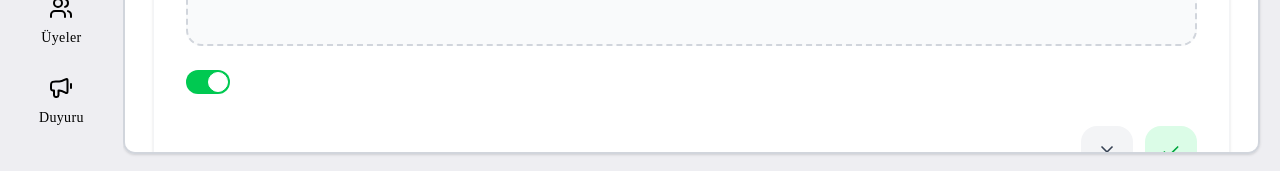
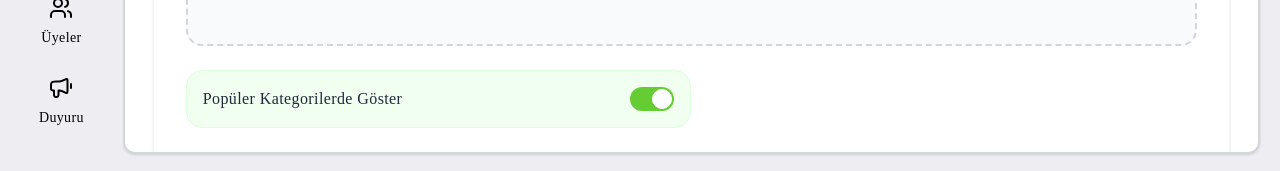
Before and after one commit to t4ner/ecommerce-admin, a Next.js app: page /categories in a window 1280 px wide. Shown: the part 626-797 px from the top of the page. Built offline with nearby package versions, Linux system fonts and the light colour scheme; no server answers; a web font is replaced by a local one.

Commit message:
categoryform updated

```diff
--- a/src/components/categories/CategoryForm.js
+++ b/src/components/categories/CategoryForm.js
@@ -441,7 +441,11 @@
           </div>
 
           {/* 👁️ Görünürlük */}
-          <div className="flex items-center gap-3">
+          <div className="rounded-2xl border border-[#DCFFDC] bg-[#F0FFF0] p-4 w-[50%]">
+            <div className="flex items-center justify-between">
+              <span className="text-gray-800 font-medium tracking-wide">
+               Popüler Kategorilerde Göster
+              </span>
               <label className="relative inline-flex items-center cursor-pointer">
                 <input
                   type="checkbox"
@@ -451,8 +455,9 @@
                   }
                   className="sr-only peer"
                 />
-              <div className="w-11 h-6 bg-gray-300 peer-focus:outline-none peer-focus:ring-4 peer-focus:ring-gray-900/10 rounded-full peer peer-checked:after:translate-x-full peer-checked:after:border-white after:content-[''] after:absolute after:top-[2px] after:left-[2px] after:bg-white after:border-gray-300 after:border after:rounded-full after:h-5 after:w-5 after:transition-all peer-checked:bg-green-500"></div>
+                <div className="w-11 h-6 bg-gray-300 peer-focus:outline-none peer-focus:ring-4 peer-focus:ring-gray-900/10 rounded-full peer peer-checked:after:translate-x-full peer-checked:after:border-white after:content-[''] after:absolute after:top-[2px] after:left-[2px] after:bg-white after:border-gray-300 after:border after:rounded-full after:h-5 after:w-5 after:transition-all peer-checked:bg-[#66CC33]"></div>
               </label>
+            </div>
           </div>
         </div>
 
```
Lines whose indentation alone changed are shown as unchanged.
